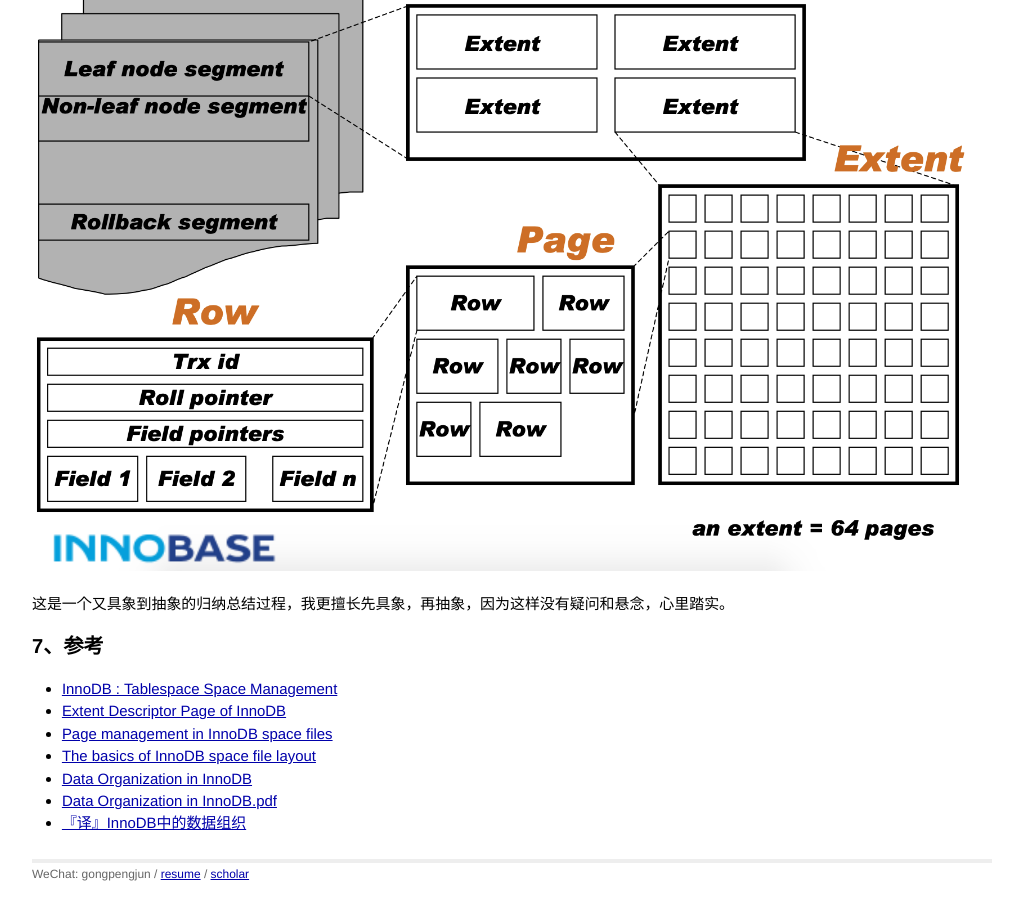
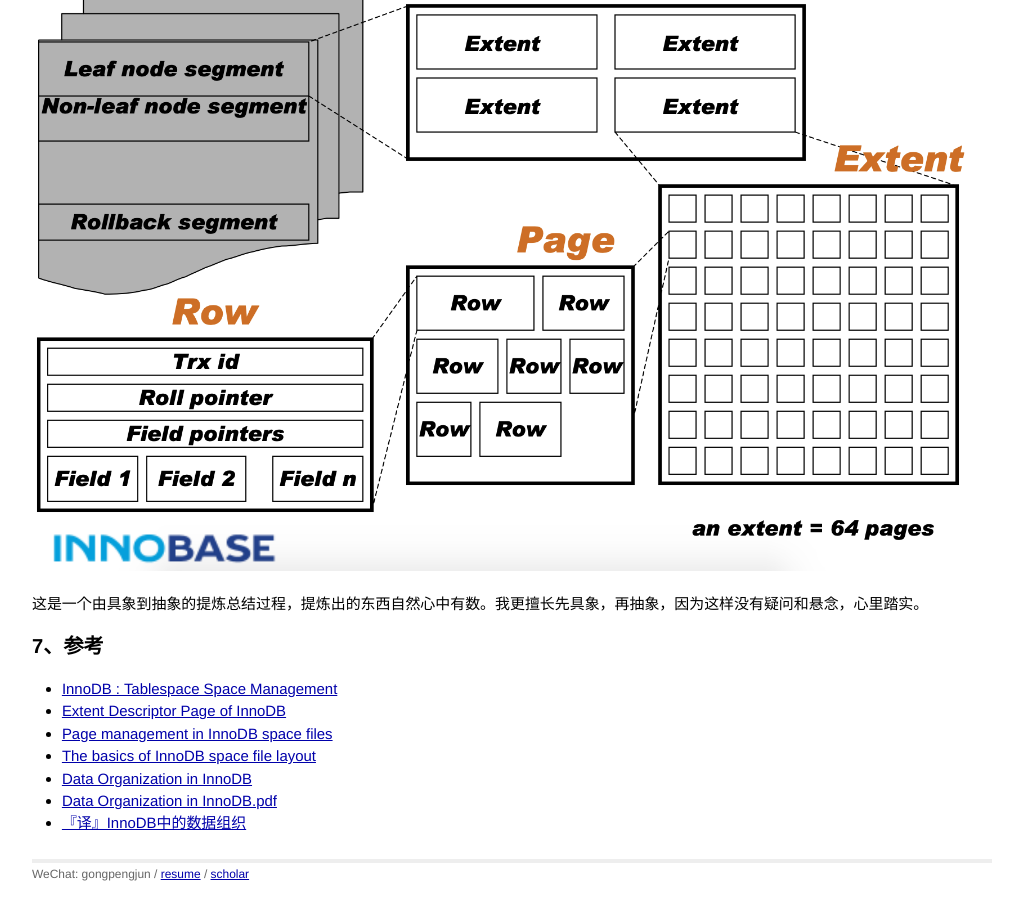
Before and after one commit to gongpengjun/gongpengjun.github.io, a Jekyll site: the page built from _posts/2022-06-15-innodb-tablespace-segment-extent.markdown, in a window 1280 px wide and 900 px high, scrolled down 8618 px. Shown: the whole window, without its empty margins (128-1151 px from the left). Built offline with Jekyll 4.4.1, drawn with Linux system fonts in a browser that asks for light colours.

Commit message:
fix typo

```diff
--- a/_posts/2022-06-15-innodb-tablespace-segment-extent.markdown
+++ b/_posts/2022-06-15-innodb-tablespace-segment-extent.markdown
@@ -133,7 +133,7 @@ InnoDB中数据就是索引，索引就是数据。一个聚簇索引就是一
 
 <img src="https://gongpengjun.com/imgs/innodb/innodb_tablespace_logic_layout.jpeg" width="100%" alt="Tablespace Logic Layout">
 
-这是一个又具象到抽象的归纳总结过程，我更擅长先具象，再抽象，因为这样没有疑问和悬念，心里踏实。
+这是一个由具象到抽象的提炼总结过程，提炼出的东西自然心中有数。我更擅长先具象，再抽象，因为这样没有疑问和悬念，心里踏实。
 
 ## 7、参考
 
```
